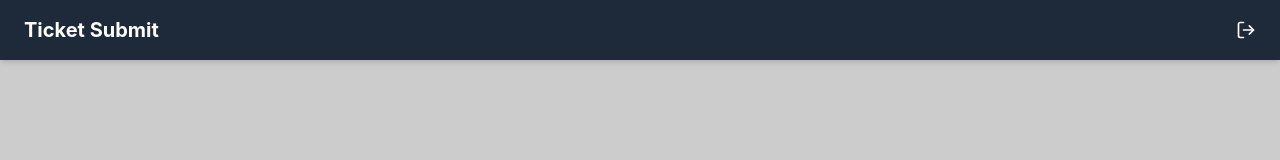
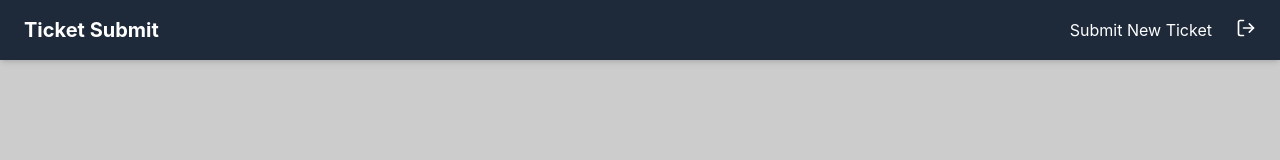
Before and after one commit to krirat/ceivoice, a React (Vite) app in the folder frontend/: page /ticket-submit in a window 1280 px wide. Shown: the top 160 px of the page. Built offline with nearby package versions, Linux system fonts and the light colour scheme; no server answers.

Commit message:
added submit new ticket

```diff
--- a/frontend/src/components/navbar.jsx
+++ b/frontend/src/components/navbar.jsx
@@ -18,6 +18,9 @@ export default function Navbar({ title = "Customer Service" }) {
 
                 {/* Menu Links */}
                 <div className="flex space-x-6">
+                    <button className="hover:text-gray-300 transition" onClick={() => navigate("/submit-ticket")}>
+                        Submit New Ticket
+                    </button>
                     <LogOut size={20} className="cursor-pointer hover:text-gray-300 transition" onClick={handleLogout} />
                 </div>
             </div>
```
